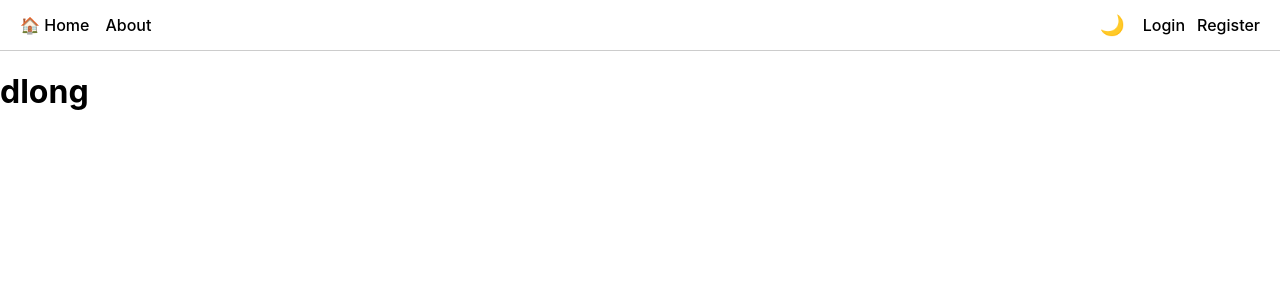
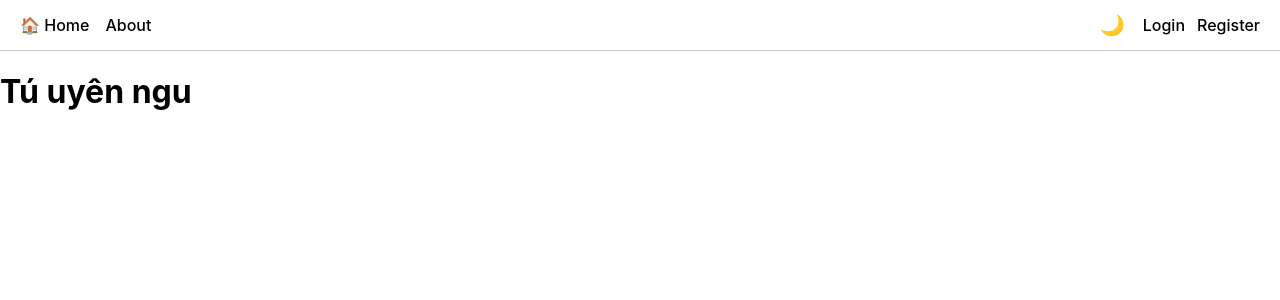
Before and after one commit to DuyLong-procoder/final-assignment-3, a React (Create React App) app: page / in a window 1280 px wide. Shown: the top 300 px of the page. Built offline with nearby package versions, Linux system fonts and the light colour scheme.

Commit message:
initial commit

```diff
--- a/src/pages/home.js
+++ b/src/pages/home.js
@@ -2,7 +2,7 @@
 import React from 'react';
 
 function Home() {
-  return <h1>dlong </h1>;
+  return <h1>Tú uyên ngu </h1>;
 }
 
 export default Home;
```
Also changed, not shown: public/index.html (indentation only).
